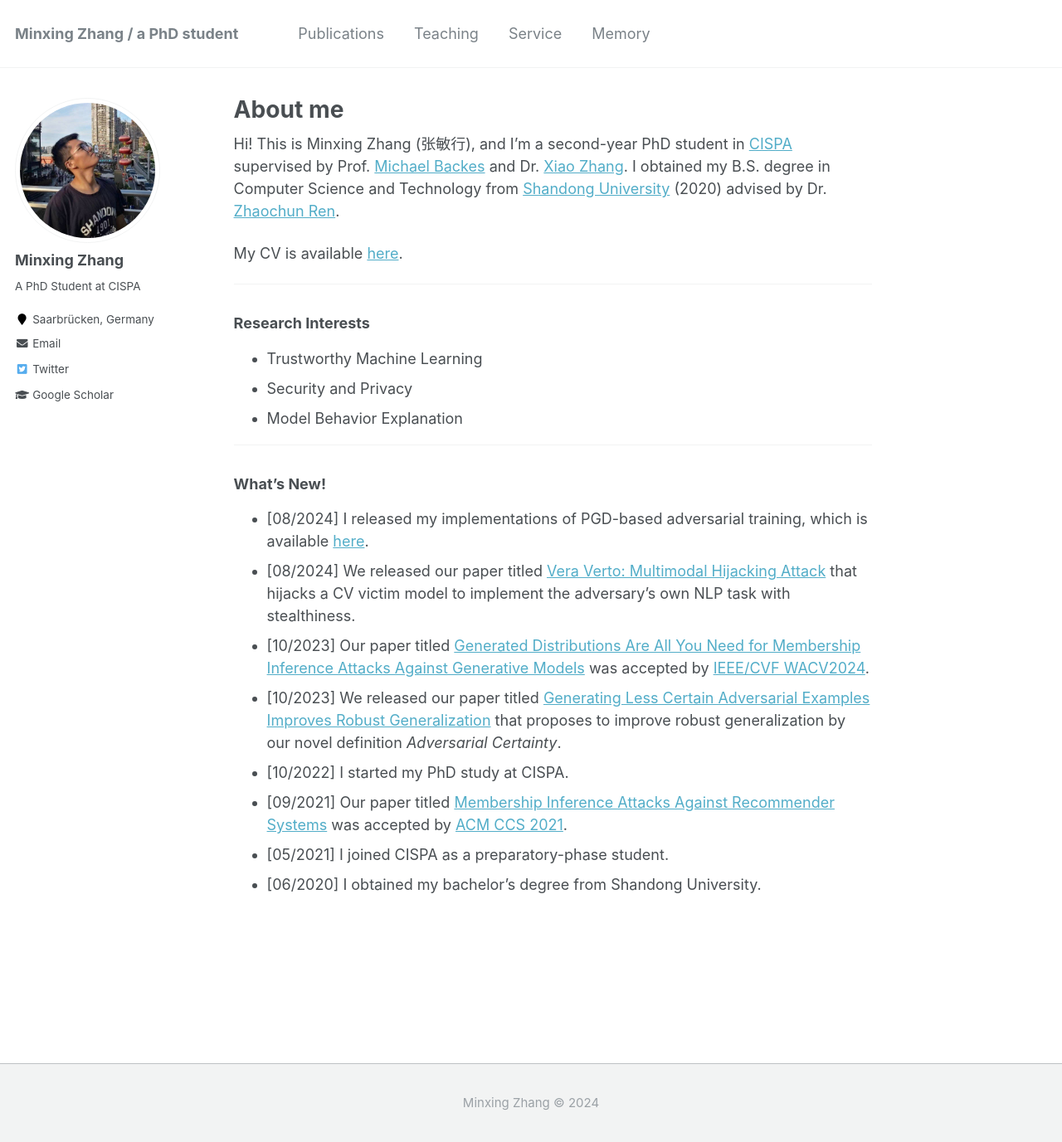
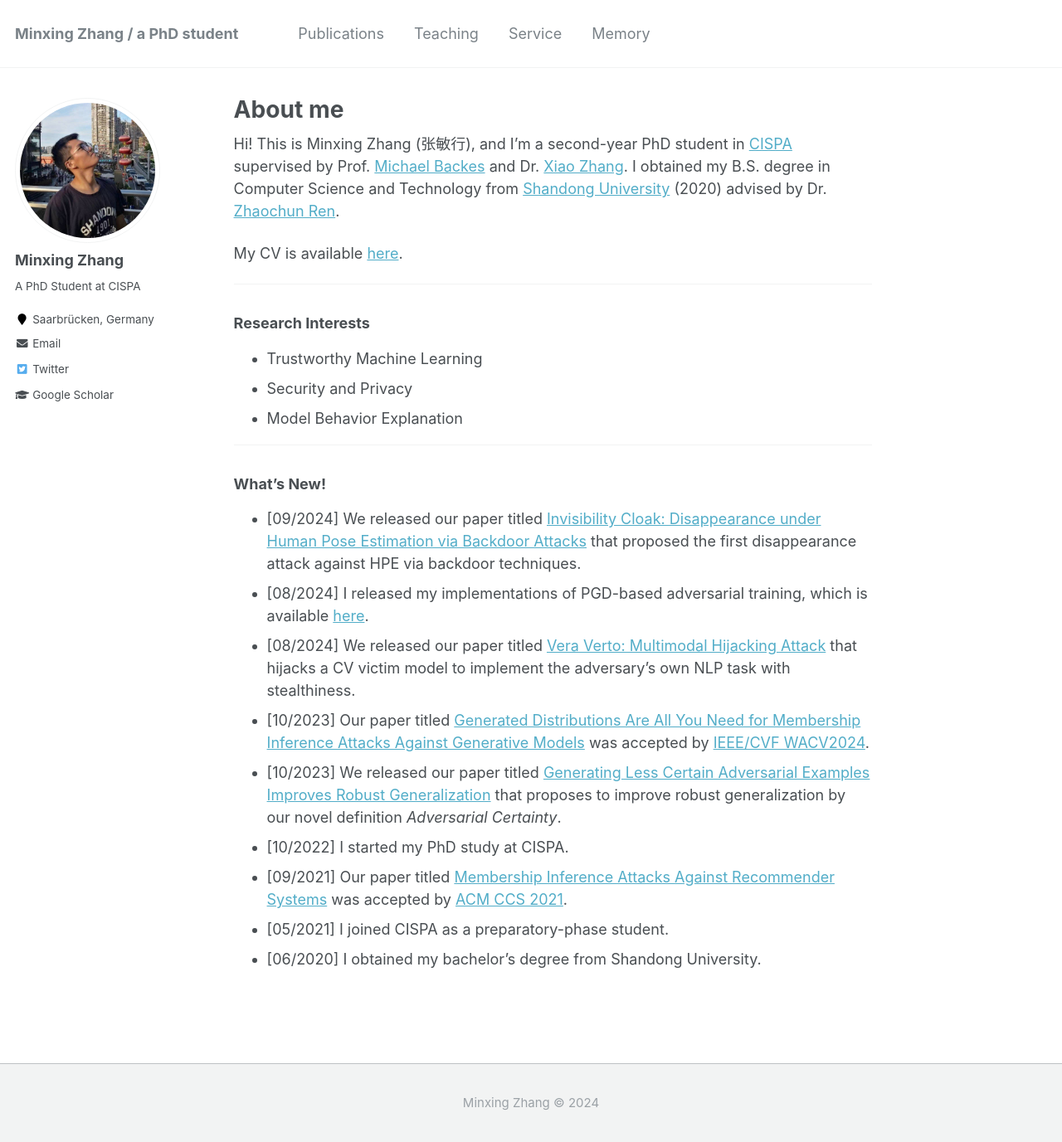
Before and after one commit to WJEN-orz/WJEN-orz.github.io, a Jekyll site: the page built from _pages/about.md, in a window 1280 px wide and 1377 px high. Shown: the whole window at 83% size. Built offline with Jekyll 4.4.1, drawn with Linux system fonts in a browser that asks for light colours.

Commit message:
Update about.md

```diff
--- a/_pages/about.md
+++ b/_pages/about.md
@@ -24,6 +24,7 @@ My CV is available [here](CV.pdf).
 
 ### What's New!
 
+- [09/2024] We released our paper titled <a href="https://arxiv.org/abs/2410.07670" target="_blank">Invisibility Cloak: Disappearance under Human Pose Estimation via Backdoor Attacks</a> that proposed the first disappearance attack against HPE via backdoor techniques.
 - [08/2024] I released my implementations of PGD-based adversarial training, which is available <a href="https://github.com/minxingzhang/PGD" target="_blank">here</a>.
 - [08/2024] We released our paper titled <a href="https://arxiv.org/abs/2408.00129" target="_blank">Vera Verto: Multimodal Hijacking Attack</a> that hijacks a CV victim model to implement the adversary's own NLP task with stealthiness.
 - [10/2023] Our paper titled <a href="https://ieeexplore.ieee.org/document/10484149" target="_blank">Generated Distributions Are All You Need for Membership Inference Attacks Against Generative Models</a> was accepted by <a href="https://wacv2024.thecvf.com/" target="_blank">IEEE/CVF WACV2024</a>.
```
